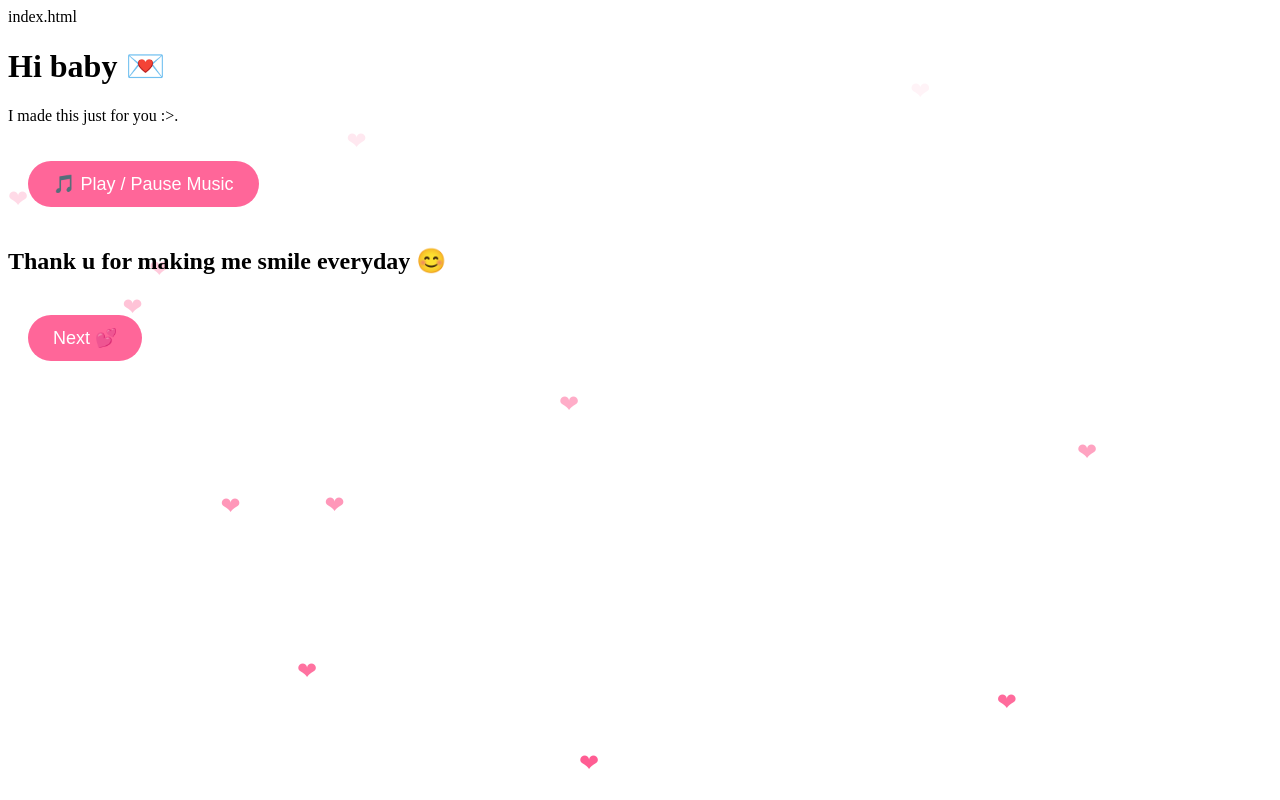
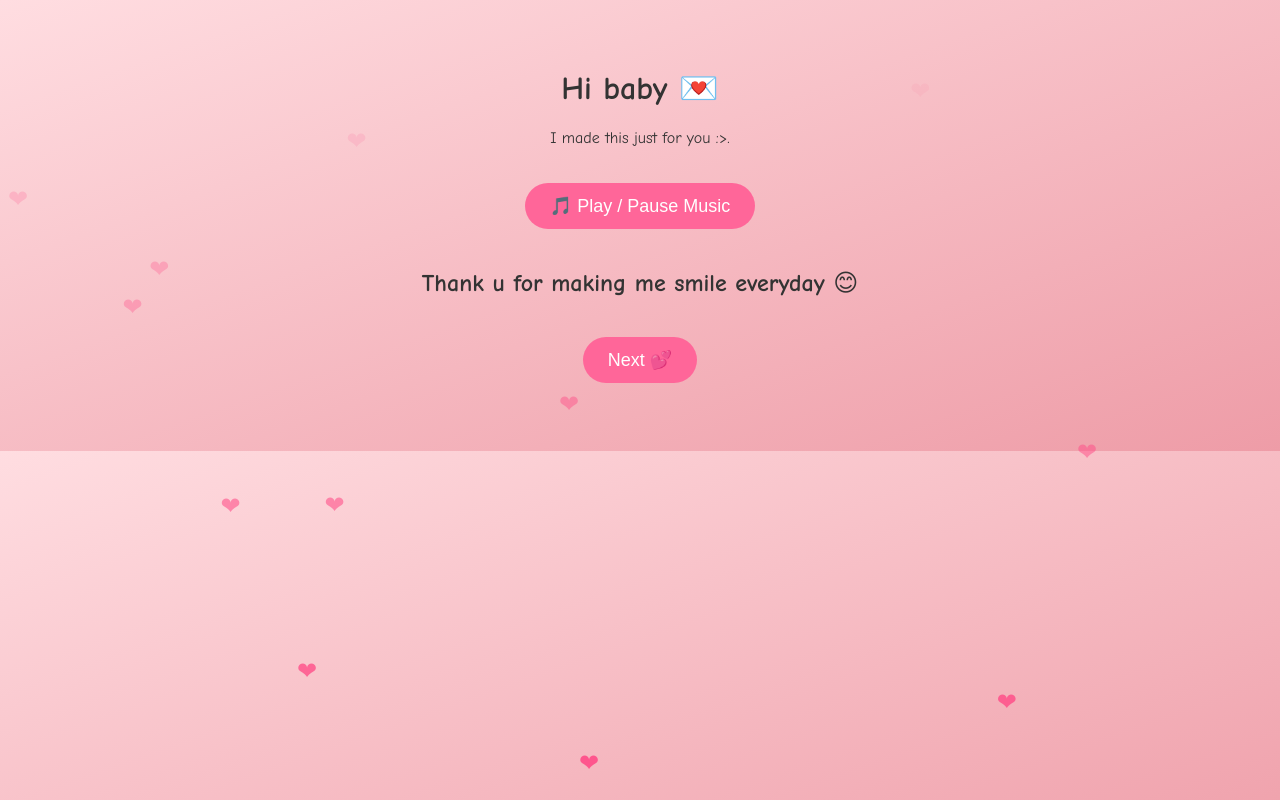
Before and after one commit to dylangalecortez-glitch/Amy-, a plain HTML site: page index.html in a window 1280 px wide. Both pictures are taken after a click on the button "Click me". Drawn offline with Linux system fonts and the light colour scheme.

Commit message:
Update index.html

```diff
--- a/index.html
+++ b/index.html
@@ -1,4 +1,3 @@
-index.html
 <!DOCTYPE html>
 <html lang="en">
 <head>
@@ -14,10 +13,7 @@ index.html
       z-index: 1000;
     }
 
-
-  body}
-    <img src="giphy.gif" alt="Hello Kitty" class="hello-kitty">
-  body}
+    body {
       background: linear-gradient(to bottom right, #ffdde1, #ee9ca7);
       font-family: "Comic Sans MS", cursive, sans-serif;
       text-align: center;
@@ -80,7 +76,7 @@ index.html
 
   <!-- 🎶 Music -->
   <audio id="bg-music">
-    <source src="lovergirl (instrumental.mp3)" type="audio/mpeg">
+    <source src="lovergirl (instrumental).mp3" type="audio/mpeg">
     Your browser does not support the audio element.
   </audio>
   <button onclick="toggleMusic()">🎵 Play / Pause Music</button>
@@ -101,7 +97,7 @@ index.html
 
   <div id="step4" class="hidden">
     <h2>I have a huge crush on you ya know? 😞</h2>
-    <button onclick="nextStep(3)">Next 🌟</button>
+    <button onclick="nextStep(4)">Next 🌟</button>
   </div>
 
   <div id="step5" class="hidden">
@@ -115,12 +111,14 @@ index.html
       I really love you… and I’d love to be your girlfriend. 💕
       I wanna be with you through the end just let me be the one for u🌹
     </p>
+    <!-- Hello Kitty GIF at the bottom -->
+    <img src="giphy.gif" alt="Hello Kitty" class="hello-kitty">
   </div>
 
   <script>
     function nextStep(step) {
       document.getElementById("step" + step).classList.add("hidden");
-      if (step === 4) {
+      if (step === 5) {
         document.getElementById("final").classList.remove("hidden");
       } else {
         document.getElementById("step" + (step + 1)).classList.remove("hidden");
```
Lines whose indentation alone changed are shown as unchanged.
